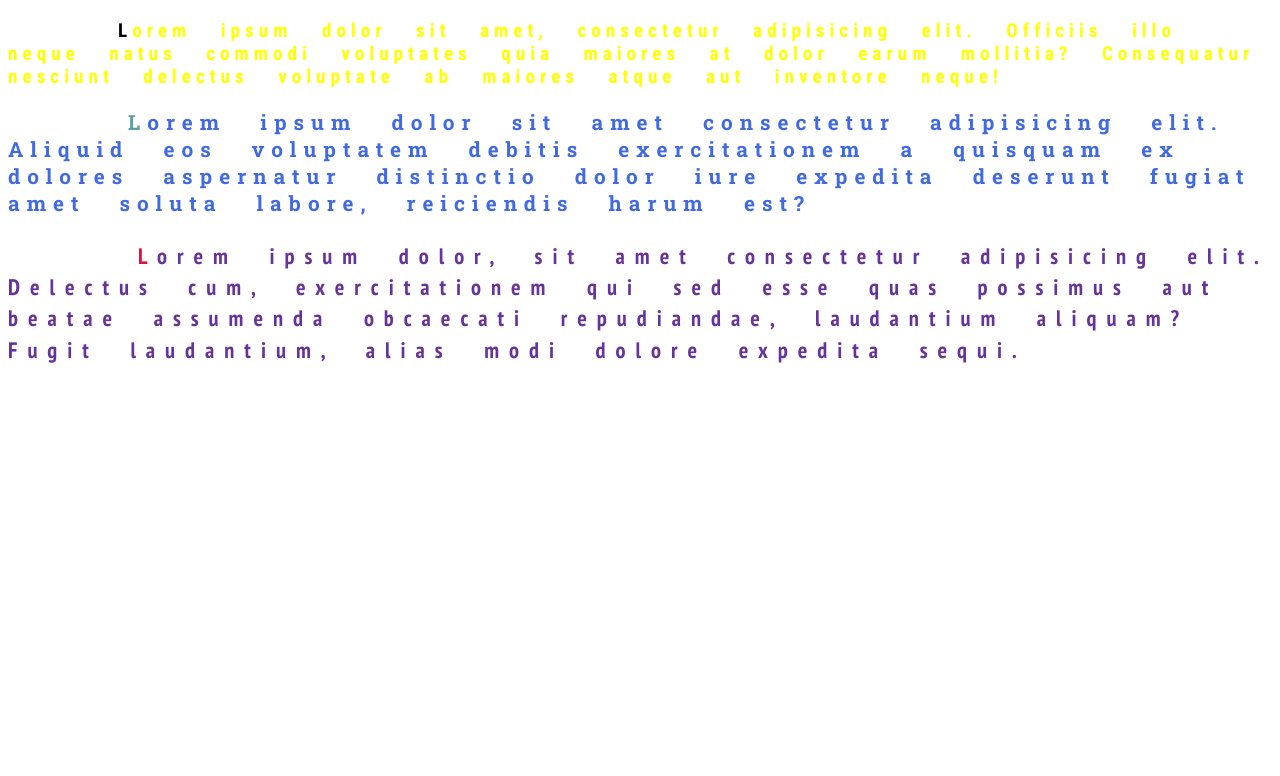
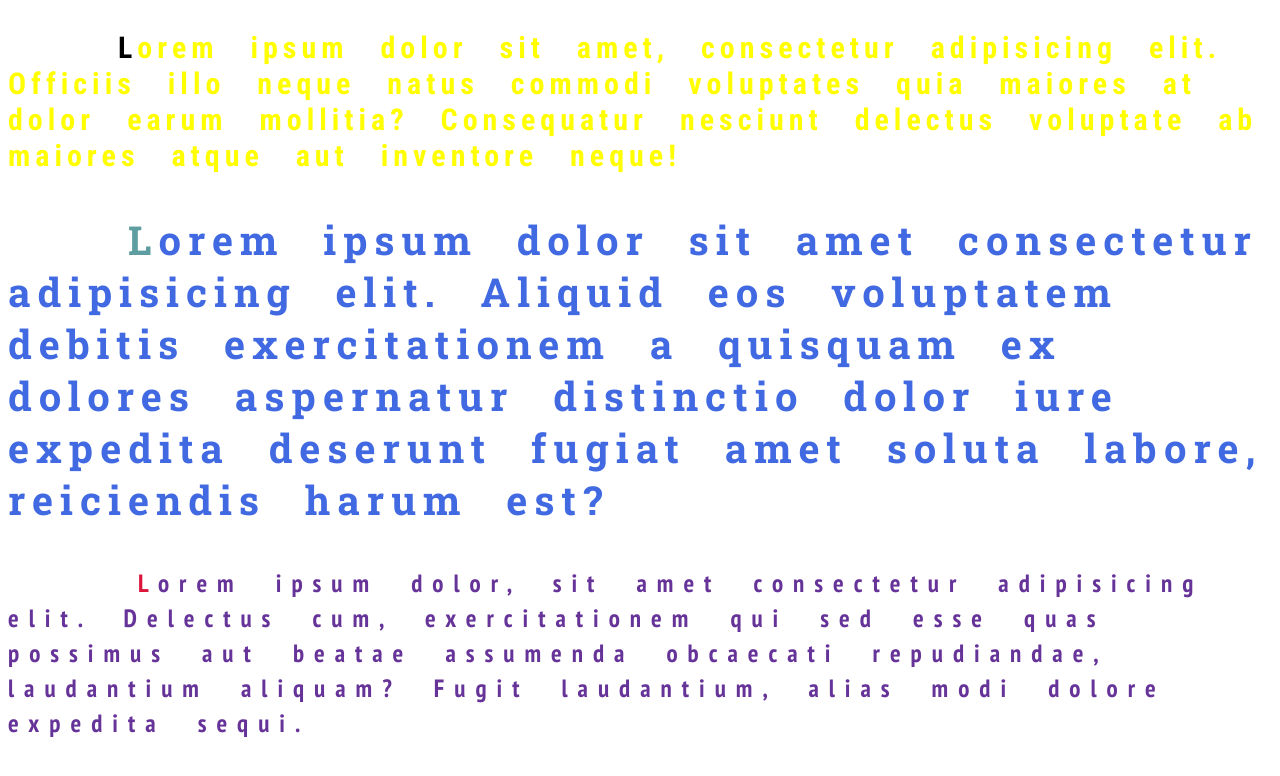
Before and after one commit to IvanAntonov231/8, a plain HTML site: page index.html in a window 1280 px wide. Drawn offline with Linux system fonts and the light colour scheme.

Commit message:
12321312

```diff
--- a/css/custom.css
+++ b/css/custom.css
@@ -3,7 +3,6 @@ p.classy{
     font-size: 30px;
     text-indent: 110px;
     line-height: 120%;
-    font-size: 120%;
     word-spacing: 20px;
     letter-spacing: 5px;
 }
@@ -12,7 +11,6 @@ p.classu{
     font-size: 40px;
     text-indent: 120px;
     line-height: 130%;
-    font-size: 130%;
     word-spacing: 22px;
     letter-spacing: 7px;
 }
@@ -21,7 +19,6 @@ p.classi{
     font-size: 25px;
     text-indent: 130px;
     line-height: 140%;
-    font-size: 140%;
     word-spacing: 17px;
     letter-spacing: 10px;
 }
--- a/css/font.css
+++ b/css/font.css
@@ -1,4 +1,7 @@
-@import url('https://fonts.googleapis.com/css2?family=PT+Sans+Narrow:wght@400;700&display=swap');
+@font-face {
+    font-family:"PTSansNarrow-Bold" ;
+    src: url(/fonts/PTSansNarrow-Bold.ttf);
+}
 p.classy{
     font-family: 'Roboto Condensed', sans-serif;
     font-weight: 700;
@@ -8,6 +11,6 @@ p.classu{
     font-weight: 700;
 }
 p.classi{
-    font-family: 'PT Sans Narrow', sans-serif;
+    font-family: "PTSansNarrow-Bold";
     font-weight: 700;
 }
--- a/index.html
+++ b/index.html
@@ -4,18 +4,18 @@
     <meta charset="UTF-8">
     <meta http-equiv="X-UA-Compatible" content="IE=edge">
     <meta name="viewport" content="width=device-width, initial-scale=1.0">
-    <link rel="stylesheet" href="/css/custom.css">
-    <link rel="stylesheet" href="/css/font.css">
+    <meta name="description" content="font">
+    <meta name="author" content="Ivan Antonov">
+    <meta name="keywords" content="information, css, font">
+    <meta name="robots" content="index, follow">
     <link rel="preconnect" href="https://fonts.googleapis.com">
     <link rel="preconnect" href="https://fonts.gstatic.com" crossorigin>
     <link href="https://fonts.googleapis.com/css2?family=Roboto+Condensed:ital,wght@0,400;0,700;1,400&display=swap" rel="stylesheet">
     <link rel="preconnect" href="https://fonts.googleapis.com">
     <link rel="preconnect" href="https://fonts.gstatic.com" crossorigin>
     <link href="https://fonts.googleapis.com/css2?family=Roboto+Slab:wght@600;700&display=swap" rel="stylesheet">
-    <meta name="description" content="font">
-    <meta name="author" content="Ivan Antonov">
-    <meta name="keywords" content="information, css, font">
-    <meta name="robots" content="index, follow">
+    <link rel="stylesheet" href="/css/custom.css">
+    <link rel="stylesheet" href="/css/font.css">
     <title>Font</title>
 </head>
 <body>
```
Also changed, not shown: fonts/PTSansNarrow-Bold.ttf (added).
